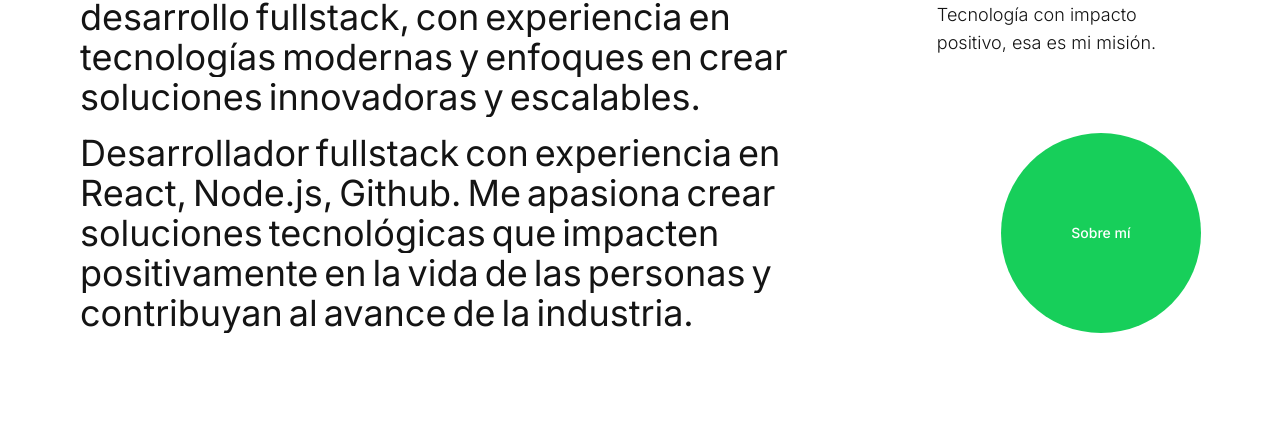
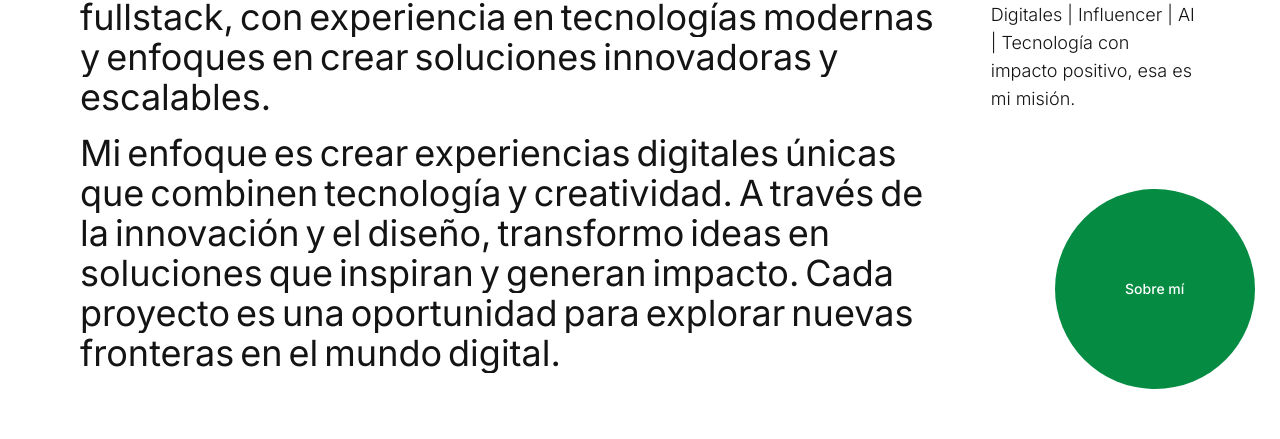
Before and after one commit to mikesspinosa/portfolio, a Next.js app: page / in a window 1280 px wide. Shown: the part 1947-2386 px from the top of the page. Built offline with nearby package versions, Linux system fonts and the light colour scheme.

Commit message:
feat: Optimize performance, fix animations, and update UI colors

```diff
--- a/next.config.js
+++ b/next.config.js
@@ -4,10 +4,20 @@ const nextConfig = {
     remotePatterns: [
       {
         protocol: 'https',
-        hostname: '**',
-      },
+        hostname: '**'
+      }
     ],
+    deviceSizes: [640, 750, 828, 1080, 1200, 1920],
+    imageSizes: [16, 32, 48, 64, 96, 128, 256, 384],
+    formats: ['image/webp'],
+    minimumCacheTTL: 60,
+    dangerouslyAllowSVG: true,
+    contentSecurityPolicy: "default-src 'self'; script-src 'none'; sandbox;",
   },
+  experimental: {
+    optimizeCss: true,
+    optimizePackageImports: ['@radix-ui/react-icons', 'lucide-react', 'framer-motion', 'gsap']
+  }
 };
 
-export default nextConfig;
+module.exports = nextConfig;
--- a/src/app/layout.tsx
+++ b/src/app/layout.tsx
@@ -1,29 +1,34 @@
+import type { Metadata } from 'next';
 import { Inter } from 'next/font/google';
 import './globals.css';
 import React, { ReactNode } from 'react';
-import { Metadata } from 'next';
 import Animations from './animations';
 import Header from '@/components/layout/header';
 import { Analytics } from '@vercel/analytics/react';
-import { Toaster } from '@/components/ui/toaster';
+import { Toaster } from 'sonner';
 import { SpeedInsights } from '@vercel/speed-insights/next';
 
 const inter = Inter({ subsets: ['latin'] });
 
 export const metadata: Metadata = {
-  title: "Mike's portfolio",
-  description: 'Mike is a software engineer and designer.'
+  title: 'Miguel Angel Espinosa',
+  description: 'Portfolio personal de Miguel Angel Espinosa'
 };
 
 export default function RootLayout({
   children
-}: Readonly<{
-  children: ReactNode;
-}>) {
+}: {
+  children: React.ReactNode;
+}) {
   return (
-    <html lang="en">
-      <SpeedInsights />
-      <body className="overflow-scroll overflow-x-hidden">
+    <html lang="es">
+      <head>
+        <link rel="preconnect" href="https://fonts.googleapis.com" />
+        <link rel="preconnect" href="https://fonts.gstatic.com" crossOrigin="anonymous" />
+        <meta name="viewport" content="width=device-width, initial-scale=1.0" />
+      </head>
+      <body className={inter.className}>
+        <SpeedInsights />
         <Animations>
           <main>
             <Header />
@@ -31,7 +36,7 @@ export default function RootLayout({
               <main className={`flex-grow ${inter.className}`}>{children}</main>
               <Analytics />
             </div>
-            <Toaster />
+            <Toaster position="bottom-right" />
           </main>
         </Animations>
       </body>
--- a/src/components/animations/textAnimations/scrollText.tsx
+++ b/src/components/animations/textAnimations/scrollText.tsx
@@ -22,7 +22,7 @@ const animateLettersOnScroll = (containerRef: MutableRefObject<any>) => {
   const lettersContainer = containerRef.current;
   const letterElements = lettersContainer?.querySelectorAll('.letter');
 
-  letterElements.forEach((letter: Element) => {
+  letterElements.forEach((letter: Element, index: number) => {
     gsap.to(letter, {
       y: (i, el) =>
         (1 - parseFloat(el.getAttribute('data-speed'))) *
@@ -45,7 +45,7 @@ function LetterDisplay({ word }: { word: string }) {
   return word.split('').map((letter, index) => (
     <div
       key={index}
-      className="letter text-6xl font-semibold xs:text-[90px] xs:leading-none md:text-[120px] lg:text-[150px] xl:text-[210px]"
+      className="letter text-6xl font-semibold xs:text-[90px] xs:leading-none md:text-[120px] lg:text-[150px] xl:text-[210px] "
       data-speed={getRandomSpeed()}
     >
       {letter}
@@ -58,16 +58,7 @@ export function LetterCollision() {
 
   useEffect(() => {
     if (!containerRef.current) return;
-
-    // Optimización: Usar requestAnimationFrame para la animación inicial
-    requestAnimationFrame(() => {
-      animateLettersOnScroll(containerRef);
-    });
-
-    // Limpiar ScrollTrigger al desmontar
-    return () => {
-      ScrollTrigger.getAll().forEach(trigger => trigger.kill());
-    };
+    animateLettersOnScroll(containerRef);
   }, []);
 
   return (
--- a/src/components/home/ContactInfo.tsx
+++ b/src/components/home/ContactInfo.tsx
@@ -66,17 +66,15 @@ export default function ContactInfo() {
                   sizes="(max-width: 768px) 100vw, (max-width: 1200px) 50vw, 33vw"
                 />
               </div>
-              <div className="ml-6 flex flex-col space-y-6 sm:space-y-8">
+              <div className="ml-6 flex flex-col space-y-4">
                 <h2 className="text-xl font-medium sm:text-[5vh]">
                   ¡Trabajemos juntos!
                 </h2>
-                <div className="space-y-2">
-                  <h3 className="text-lg font-medium text-[#058c42] sm:text-2xl">
-                    Miguel Angel Espinosa
-                  </h3>
-                  <div className="text-sm text-gray-400 sm:text-base">
-                    <span>Ingeniero en Tecnologías de la Información y Negocios Digitales & Creador de Contenido</span>
-                  </div>
+                <h3 className="text-lg font-medium text-[#058c42] sm:text-2xl">
+                  Miguel Angel Espinosa
+                </h3>
+                <div className="text-sm text-gray-400 sm:text-base">
+                  <span>Ingeniero en Tecnologías de la Información y Negocios Digitales & Creador de Contenido</span>
                 </div>
               </div>
             </div>
--- a/src/components/home/Description/description.tsx
+++ b/src/components/home/Description/description.tsx
@@ -11,9 +11,10 @@ export default function Description() {
     'modernas y enfoques en crear soluciones innovadoras y escalables.';
 
   const phrase2 =
-    'Desarrollador fullstack con experiencia en React, Node.js, Github. ' +
-    'Me apasiona crear soluciones tecnológicas que impacten positivamente ' +
-    'en la vida de las personas y contribuyan al avance de la industria.';
+    'Mi enfoque es crear experiencias digitales únicas que combinen tecnología y creatividad. ' +
+    'A través de la innovación y el diseño, transformo ideas en soluciones que ' +
+    'inspiran y generan impacto. Cada proyecto es una oportunidad para explorar ' +
+    'nuevas fronteras en el mundo digital.';
 
   const description = useRef(null);
   const isInView = useInView(description);
@@ -21,7 +22,7 @@ export default function Description() {
   return (
     <div
       ref={description}
-      className="relative flex flex-col justify-center gap-12 p-8 sm:mt-[200px] sm:flex-row sm:p-20 "
+      className="relative flex flex-col justify-center gap-12 p-8 sm:mt-[200px] sm:flex-row sm:p-20"
     >
       <div className="space-y-4">
         <p className="m-0 gap-2 leading-snug sm:text-4xl">
@@ -67,7 +68,7 @@ export default function Description() {
         </motion.p>
         <div data-scroll-speed={0.1}>
           <Link href={'/about'}>
-            <RoundedButton className="absolute ml-56 mt-6 flex h-[100px] w-[100px] cursor-pointer items-center justify-center rounded-full bg-destructive text-white sm:ml-16 sm:mt-16 sm:h-[200px] sm:w-[200px]">
+            <RoundedButton className="absolute ml-56 mt-6 flex h-[100px] w-[100px] cursor-pointer items-center justify-center rounded-full bg-[#058c42] text-white sm:ml-16 sm:mt-16 sm:h-[200px] sm:w-[200px]">
               Sobre mí
             </RoundedButton>
           </Link>
--- a/tailwind.config.ts
+++ b/tailwind.config.ts
@@ -24,14 +24,8 @@ const config = {
     },
     extend: {
       screens: {
-        '2xs': '320px',    // iPhone SE
-        'xs': '375px',     // iPhone Mini
-        'sm': '640px',     // Small tablets and large phones
-        'md': '768px',     // Tablets
-        'lg': '1024px',    // Small laptops
-        'xl': '1280px',    // Laptops and desktops
-        '2xl': '1536px',   // Large screens
-        '3xl': '1920px'    // Extra large screens
+        xs: '450px',
+        '2xs': '380px'
       },
       gridTemplateColumns: {
         '53': 'repeat(53, minmax(0, 1fr))'
```
